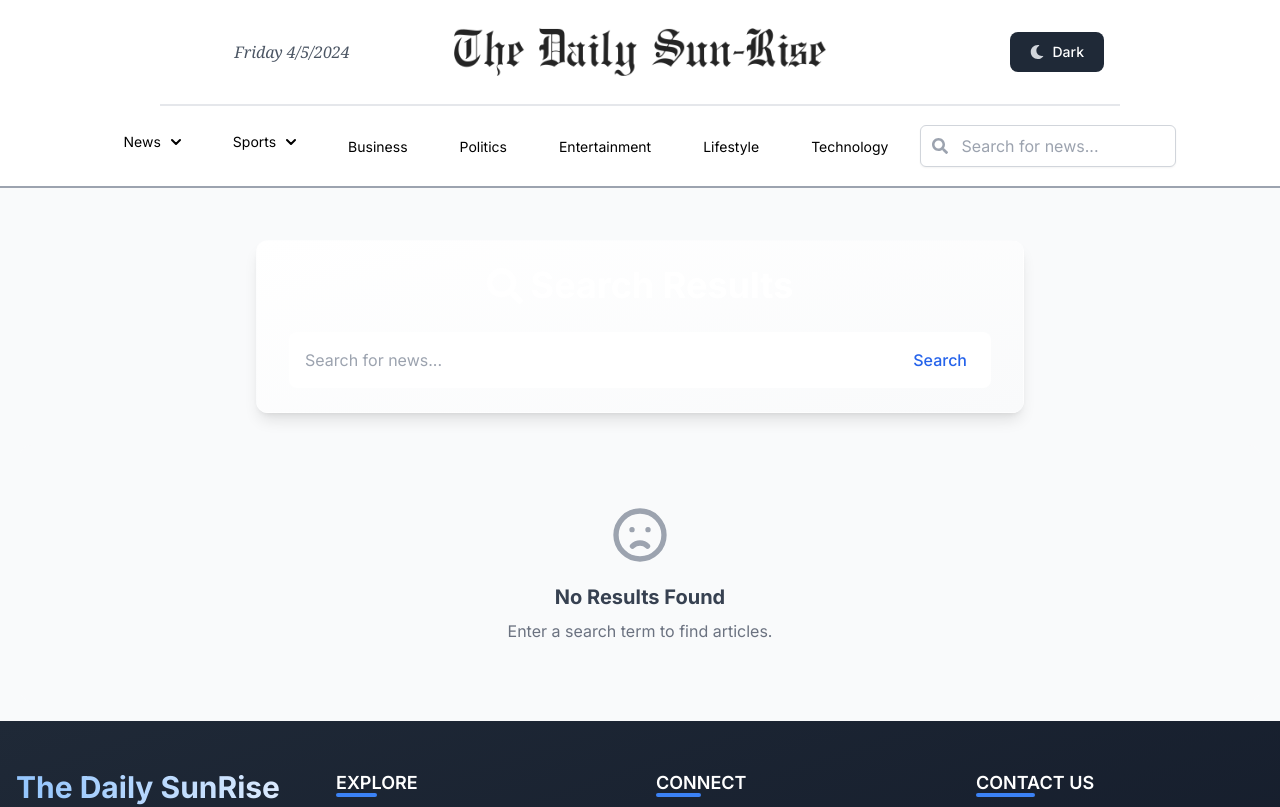
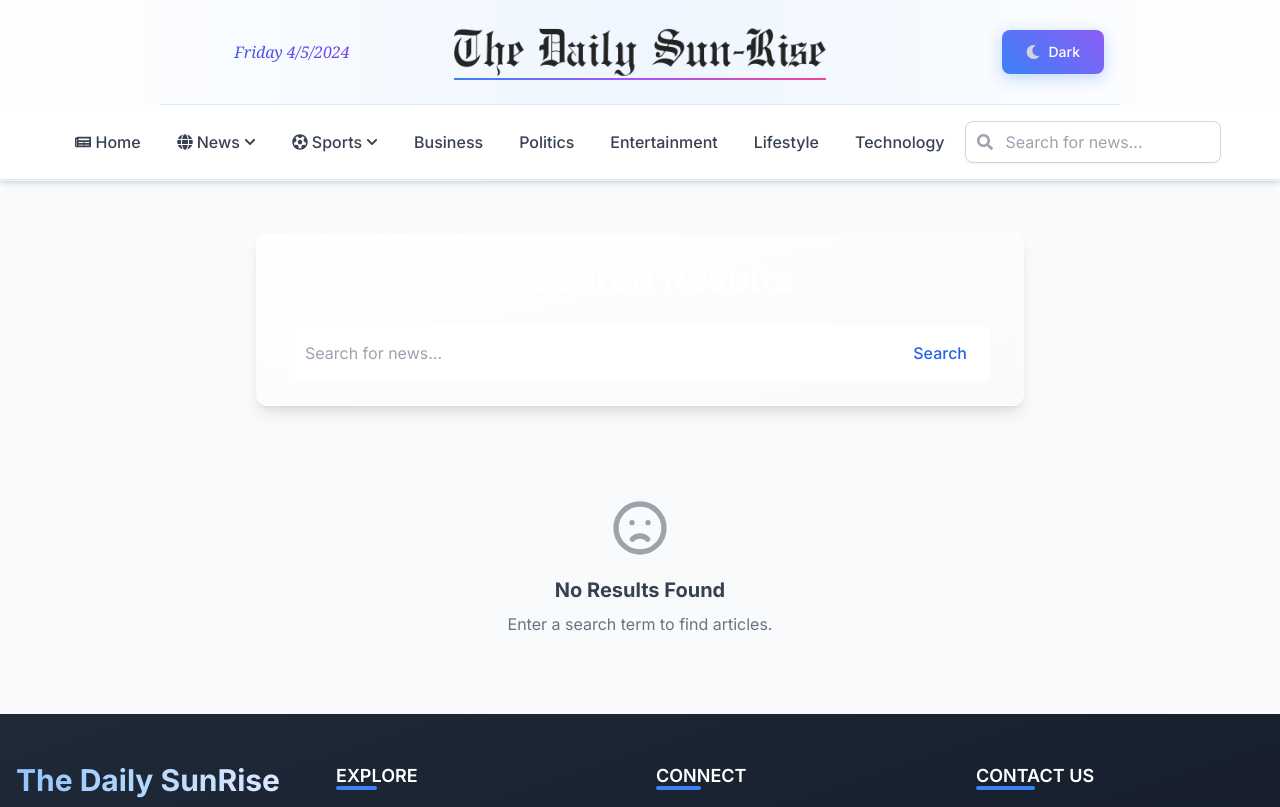
Before and after one commit to Sani1189/the-daily-sunrise, a Next.js app: page /search in a window 1280 px wide. Shown: the top 807 px of the page. Built offline with nearby package versions, Linux system fonts and the light colour scheme.

Commit message:
enhance navbar

```diff
--- a/app/[components]/Navbar.js
+++ b/app/[components]/Navbar.js
@@ -1,7 +1,8 @@
 "use client"
 import { useState, useEffect, useRef } from "react"
 import Link from "next/link"
-import { FaSearch, FaTimes, FaMoon, FaSun } from "react-icons/fa"
+import { FaSearch, FaTimes, FaMoon, FaSun, FaNewspaper, FaFutbol, FaGlobe, FaChevronDown } from "react-icons/fa"
+import { motion, AnimatePresence } from "framer-motion"
 
 export default function Navbar() {
   const [NewsDropdown, setNewsDropdown] = useState(false)
@@ -11,7 +12,8 @@ export default function Navbar() {
   const [searchResults, setSearchResults] = useState([])
   const [darkMode, setDarkMode] = useState(false)
   const [isScrolled, setIsScrolled] = useState(false)
-  const [searchRef] = useState(useRef(null))
+  const searchRef = useRef(null)
+  const [activeLink, setActiveLink] = useState("")
 
   useEffect(() => {
     function closeDropdown(e) {
@@ -31,6 +33,11 @@ export default function Navbar() {
         setIsScrolled(false)
       }
     }
+
+    // Set active link based on current path
+    const path = window.location.pathname
+    const category = path.split("/")[1]
+    setActiveLink(category || "home")
 
     document.addEventListener("click", closeDropdown)
     window.addEventListener("scroll", handleScroll)
@@ -67,8 +74,9 @@ export default function Navbar() {
     setIsMenuOpen(false)
   }
 
-  const handleMenuItemClick = () => {
+  const handleMenuItemClick = (category) => {
     setIsMenuOpen(false)
+    setActiveLink(category)
   }
 
   const toggleDarkMode = () => {
@@ -76,122 +84,222 @@ export default function Navbar() {
     // In a real implementation, you would apply dark mode to the document here
   }
 
+  const navbarVariants = {
+    hidden: { opacity: 0, y: -20 },
+    visible: {
+      opacity: 1,
+      y: 0,
+      transition: {
+        type: "spring",
+        stiffness: 100,
+        duration: 0.5,
+      },
+    },
+  }
+
+  const dropdownVariants = {
+    hidden: { opacity: 0, y: -10, scale: 0.95 },
+    visible: {
+      opacity: 1,
+      y: 0,
+      scale: 1,
+      transition: {
+        type: "spring",
+        stiffness: 300,
+        damping: 20,
+      },
+    },
+    exit: {
+      opacity: 0,
+      y: -10,
+      scale: 0.95,
+      transition: {
+        duration: 0.2,
+      },
+    },
+  }
+
+  const mobileMenuVariants = {
+    hidden: { opacity: 0, height: 0 },
+    visible: {
+      opacity: 1,
+      height: "auto",
+      transition: {
+        duration: 0.3,
+        staggerChildren: 0.05,
+        when: "beforeChildren",
+      },
+    },
+    exit: {
+      opacity: 0,
+      height: 0,
+      transition: {
+        duration: 0.3,
+        when: "afterChildren",
+      },
+    },
+  }
+
+  const mobileItemVariants = {
+    hidden: { opacity: 0, x: -20 },
+    visible: {
+      opacity: 1,
+      x: 0,
+      transition: {
+        type: "spring",
+        stiffness: 300,
+        damping: 20,
+      },
+    },
+    exit: {
+      opacity: 0,
+      x: -20,
+      transition: {
+        duration: 0.2,
+      },
+    },
+  }
+
   return (
-    <nav className={`flex flex-col sticky top-0 z-50 transition-all duration-300 ${isScrolled ? "shadow-md" : ""}`}>
-      <div className="bg-white">
-        <div className="w-full md:w-9/12 flex justify-between border-b-2 border-gray-200 items-center m-auto p-2 sm:p-4">
+    <motion.nav
+      className={`flex flex-col sticky top-0 z-50 transition-all duration-300 fancy-navbar ${isScrolled ? "shadow-lg" : ""}`}
+      initial="hidden"
+      animate="visible"
+      variants={navbarVariants}
+    >
+      <div className="bg-gradient-to-r from-white via-blue-50 to-white">
+        <div className="w-full md:w-11/12 lg:w-9/12 flex justify-between border-b border-blue-100 items-center m-auto p-2 sm:p-4">
           {/* Date Section: Hidden on mobile */}
           <div className="text-center basis-1/4 hidden md:block">
-            <p className="text-gray-600 font-serif italic">
+            <p className="text-gray-600 font-serif italic bg-gradient-to-r from-blue-600 to-purple-600 bg-clip-text text-transparent">
               {new Date().toLocaleDateString("default", { weekday: "long" })} {new Date().toLocaleDateString()}{" "}
             </p>
           </div>
 
           <Link href="/" className="text-center p-3 transform transition-transform duration-300 hover:scale-105">
+            <div className="relative">
               <img src="/images/logo.png" alt="The Daily SunRise" className="h-auto sm:h-12 cursor-pointer" />
+              <div className="absolute -bottom-1 left-0 w-full h-0.5 bg-gradient-to-r from-blue-500 via-purple-500 to-pink-500"></div>
+            </div>
           </Link>
 
           {/* Dark Button: Hidden on mobile */}
           <div className="text-center basis-1/4 hidden md:flex justify-end">
-            <button
+            <motion.button
               type="button"
               onClick={toggleDarkMode}
-              className="flex items-center gap-2 text-white bg-gray-800 hover:bg-gray-900 focus:outline-none focus:ring-2 focus:ring-blue-500 font-medium rounded-lg text-sm px-5 py-2.5 transition-all duration-300 transform hover:scale-105"
+              className="flex items-center gap-2 text-white rounded-lg text-sm px-5 py-2.5 transition-all duration-300 transform hover:scale-105 fancy-button"
+              whileHover={{ scale: 1.05 }}
+              whileTap={{ scale: 0.95 }}
             >
               {darkMode ? <FaSun className="text-yellow-300" /> : <FaMoon className="text-gray-300" />}
               {darkMode ? "Light" : "Dark"}
-            </button>
+            </motion.button>
           </div>
         </div>
       </div>
       <div
-        className={`hidden md:flex space-x-1 justify-center items-center border-b-2 border-gray-400 bg-white p-2 sm:p-4 ${isScrolled ? "py-2" : "py-4"} transition-all duration-300`}
+        className={`hidden md:flex space-x-1 justify-center items-center border-b border-blue-100 bg-white p-2 sm:p-4 ${isScrolled ? "py-2" : "py-4"} transition-all duration-300`}
       >
+        {/* Home Link */}
+        <Link href="/" legacyBehavior>
+          <a
+            className={`fancy-navbar-item ${activeLink === "home" ? "bg-blue-50 text-blue-700" : "text-gray-700"}`}
+            onClick={() => handleMenuItemClick("home")}
+          >
+            <span className="flex items-center">
+              <FaNewspaper className="mr-1" /> Home
+            </span>
+          </a>
+        </Link>
+
         {/* News Dropdown */}
         <div className="relative dropdown-container" onMouseLeave={() => setNewsDropdown(false)}>
           <button
             type="button"
-            className="text-black flex justify-between items-center focus:outline-none text-sm px-5 py-2.5 me-2 mb-2 hover:bg-blue-50 rounded-md transition-colors duration-300"
+            className={`fancy-navbar-item flex justify-between items-center ${activeLink === "bangladesh" || activeLink === "international" ? "bg-blue-50 text-blue-700" : "text-gray-700"}`}
             onMouseEnter={() => setNewsDropdown(true)}
           >
-            News
-            <svg className="w-2.5 h-2.5 ms-2.5" aria-hidden="true" fill="none" viewBox="0 0 10 6">
-              <path
-                stroke="currentColor"
-                strokeLinecap="round"
-                strokeLinejoin="round"
-                strokeWidth="2"
-                d="m1 1 4 4 4-4"
-              />
-            </svg>
+            <span className="flex items-center">
+              <FaGlobe className="mr-1" /> News <FaChevronDown className="ml-1 text-xs" />
+            </span>
           </button>
+          <AnimatePresence>
             {NewsDropdown && (
-            <div className="absolute top-12 left-0 bg-white shadow-lg p-2 rounded-md border border-gray-100 min-w-40 z-10 fade-in">
+              <motion.div
+                className="fancy-dropdown min-w-40 p-2"
+                initial="hidden"
+                animate="visible"
+                exit="exit"
+                variants={dropdownVariants}
+              >
                 <Link href="/bangladesh" legacyBehavior>
                   <a
-                  className="block py-2 px-4 text-black hover:bg-blue-50 hover:text-blue-600 rounded-md transition-colors duration-200"
-                  onClick={handleMenuItemClick}
+                    className="block py-2 px-4 text-gray-700 hover:bg-blue-50 hover:text-blue-600 rounded-md transition-colors duration-200"
+                    onClick={() => handleMenuItemClick("bangladesh")}
                   >
                     Bangladesh
                   </a>
                 </Link>
                 <Link href="/international" legacyBehavior>
                   <a
-                  className="block py-2 px-4 text-black hover:bg-blue-50 hover:text-blue-600 rounded-md transition-colors duration-200"
-                  onClick={handleMenuItemClick}
+                    className="block py-2 px-4 text-gray-700 hover:bg-blue-50 hover:text-blue-600 rounded-md transition-colors duration-200"
+                    onClick={() => handleMenuItemClick("international")}
                   >
                     International
                   </a>
                 </Link>
-            </div>
+              </motion.div>
             )}
+          </AnimatePresence>
         </div>
         {/* Sports Dropdown */}
         <div className="relative dropdown-container" onMouseLeave={() => setSportsDropdown(false)}>
           <button
             type="button"
-            className="flex justify-between items-center text-black focus:outline-none text-sm px-5 py-2.5 me-2 mb-2 hover:bg-blue-50 rounded-md transition-colors duration-300"
+            className={`fancy-navbar-item flex justify-between items-center ${activeLink === "cricket" || activeLink === "football" ? "bg-blue-50 text-blue-700" : "text-gray-700"}`}
             onMouseEnter={() => setSportsDropdown(true)}
           >
-            Sports
-            <svg className="w-2.5 h-2.5 ms-2.5" aria-hidden="true" fill="none" viewBox="0 0 10 6">
-              <path
-                stroke="currentColor"
-                strokeLinecap="round"
-                strokeLinejoin="round"
-                strokeWidth="2"
-                d="m1 1 4 4 4-4"
-              />
-            </svg>
+            <span className="flex items-center">
+              <FaFutbol className="mr-1" /> Sports <FaChevronDown className="ml-1 text-xs" />
+            </span>
           </button>
+          <AnimatePresence>
             {SportsDropdown && (
-            <div className="absolute top-12 left-0 bg-white shadow-lg p-2 rounded-md border border-gray-100 min-w-40 z-10 fade-in">
+              <motion.div
+                className="fancy-dropdown min-w-40 p-2"
+                initial="hidden"
+                animate="visible"
+                exit="exit"
+                variants={dropdownVariants}
+              >
                 <Link href="/cricket" legacyBehavior>
                   <a
-                  className="block py-2 px-4 text-black hover:bg-blue-50 hover:text-blue-600 rounded-md transition-colors duration-200"
-                  onClick={handleMenuItemClick}
+                    className="block py-2 px-4 text-gray-700 hover:bg-blue-50 hover:text-blue-600 rounded-md transition-colors duration-200"
+                    onClick={() => handleMenuItemClick("cricket")}
                   >
                     Cricket
                   </a>
                 </Link>
                 <Link href="/football" legacyBehavior>
                   <a
-                  className="block py-2 px-4 text-black hover:bg-blue-50 hover:text-blue-600 rounded-md transition-colors duration-200"
-                  onClick={handleMenuItemClick}
+                    className="block py-2 px-4 text-gray-700 hover:bg-blue-50 hover:text-blue-600 rounded-md transition-colors duration-200"
+                    onClick={() => handleMenuItemClick("football")}
                   >
                     Football
                   </a>
                 </Link>
-            </div>
+              </motion.div>
             )}
+          </AnimatePresence>
         </div>
         {/* Other Links */}
         {["business", "politics", "entertainment", "lifestyle", "technology"].map((category) => (
           <div className="text-center" key={category}>
             <Link href={`/${category}`} legacyBehavior>
               <a
-                className="text-black focus:outline-none text-sm px-5 py-2.5 me-2 mb-2 hover:bg-blue-50 hover:text-blue-600 rounded-md transition-colors duration-300"
-                onClick={handleMenuItemClick}
+                className={`fancy-navbar-item ${activeLink === category ? "bg-blue-50 text-blue-700" : "text-gray-700"}`}
+                onClick={() => handleMenuItemClick(category)}
               >
                 {category.charAt(0).toUpperCase() + category.slice(1)}
               </a>
@@ -203,7 +311,7 @@ export default function Navbar() {
           <div className="relative">
             <input
               type="text"
-              className="pl-10 pr-4 py-2 text-black w-64 border border-gray-300 rounded-md shadow-sm focus:outline-none focus:ring-2 focus:ring-blue-500 transition-all duration-300"
+              className="pl-10 pr-4 py-2 text-gray-700 w-64 border border-gray-300 rounded-lg shadow-sm focus:outline-none focus:ring-2 focus:ring-blue-500 transition-all duration-300 bg-white/80 backdrop-blur-sm"
               placeholder="Search for news..."
               value={searchQuery}
               onChange={(e) => setSearchQuery(e.target.value)}
@@ -219,8 +327,15 @@ export default function Navbar() {
               </button>
             )}
           </div>
+          <AnimatePresence>
             {searchResults.length > 0 && (
-            <div className="absolute bg-white border border-gray-300 shadow-lg mt-2 w-64 rounded-md z-10 fade-in">
+              <motion.div
+                className="absolute bg-white/95 backdrop-blur-sm border border-gray-200 shadow-xl mt-2 w-64 rounded-xl z-10 overflow-hidden"
+                initial={{ opacity: 0, y: -10 }}
+                animate={{ opacity: 1, y: 0 }}
+                exit={{ opacity: 0, y: -10 }}
+                transition={{ duration: 0.2 }}
+              >
                 {searchResults.slice(0, 3).map((result) => (
                   <Link
                     key={result._id}
@@ -231,34 +346,47 @@ export default function Navbar() {
                     legacyBehavior
                   >
                     <a
-                    className="flex items-center py-3 px-4 hover:bg-blue-50 text-gray-700 transition-colors duration-200"
+                      className="flex items-center py-3 px-4 hover:bg-blue-50 text-gray-700 transition-colors duration-200 border-b border-gray-100 last:border-0"
                       onClick={handleResultClick}
                     >
                       <img
                         src={result.image_url || "/placeholder.svg"}
                         alt={result.title}
-                      className="w-12 h-12 object-cover rounded-md mr-3"
+                        className="w-12 h-12 object-cover rounded-md mr-3 shadow-sm"
                       />
-                    <span className="font-semibold line-clamp-2">{result.title}</span>
+                      <span className="font-medium line-clamp-2 text-sm">{result.title}</span>
                     </a>
                   </Link>
                 ))}
+                <div className="p-2 bg-blue-50">
+                  <Link href={`/search?q=${searchQuery}`} legacyBehavior>
+                    <a className="block text-center text-blue-600 text-sm font-medium hover:underline">
+                      View all results
+                    </a>
+                  </Link>
                 </div>
+              </motion.div>
             )}
+          </AnimatePresence>
         </div>
       </div>
       {/* Hamburger Menu for Mobile */}
-      <div className="md:hidden flex justify-between items-center bg-white px-4 py-3 border-b border-gray-200">
+      <div className="md:hidden flex justify-between items-center bg-white px-4 py-3 border-b border-blue-100">
         <Link href="/" className="flex items-center">
           <img src="/images/logo.png" alt="The Daily SunRise" className="h-8" />
         </Link>
         <div className="flex items-center gap-2">
-          <button onClick={toggleDarkMode} className="p-2 rounded-full bg-gray-100 text-gray-700">
+          <motion.button
+            onClick={toggleDarkMode}
+            className="p-2 rounded-full bg-gray-100 text-gray-700"
+            whileTap={{ scale: 0.9 }}
+          >
             {darkMode ? <FaSun className="text-yellow-500" /> : <FaMoon />}
-          </button>
-          <button
+          </motion.button>
+          <motion.button
             onClick={() => setIsMenuOpen(!isMenuOpen)}
-            className="p-2 rounded-full bg-gray-100 text-gray-700 focus:outline-none focus:ring-2 focus:ring-blue-500"
+            className="p-2 rounded-full bg-blue-100 text-blue-700 focus:outline-none focus:ring-2 focus:ring-blue-500"
+            whileTap={{ scale: 0.9 }}
           >
             <svg className="w-6 h-6" fill="none" viewBox="0 0 24 24" stroke="currentColor">
               {isMenuOpen ? (
@@ -267,28 +395,41 @@ export default function Navbar() {
                 <path strokeLinecap="round" strokeLinejoin="round" strokeWidth={2} d="M4 6h16M4 12h16m-7 6h7" />
               )}
             </svg>
-          </button>
+          </motion.button>
         </div>
       </div>
+      <AnimatePresence>
         {isMenuOpen && (
-        <div className="md:hidden flex flex-col bg-white p-4 space-y-2 border-t border-gray-300 shadow-lg slide-up">
+          <motion.div
+            className="md:hidden flex flex-col bg-white p-4 space-y-2 border-t border-blue-100 shadow-lg"
+            initial="hidden"
+            animate="visible"
+            exit="exit"
+            variants={mobileMenuVariants}
+          >
             <div className="grid grid-cols-2 gap-2">
               {["business", "politics", "entertainment", "sports", "lifestyle", "technology"].map((category) => (
-              <Link href={`/${category}`} key={category} legacyBehavior>
+                <motion.div key={category} variants={mobileItemVariants}>
+                  <Link href={`/${category}`} legacyBehavior>
                     <a
-                  className="text-black focus:outline-none text-sm px-4 py-3 mb-1 bg-gray-50 hover:bg-blue-50 hover:text-blue-600 rounded-md transition-colors duration-200 text-center"
-                  onClick={handleMenuItemClick}
+                      className={`flex justify-center items-center text-sm px-4 py-3 mb-1 rounded-lg transition-colors duration-200 text-center ${
+                        activeLink === category
+                          ? "bg-blue-100 text-blue-700 font-medium"
+                          : "bg-gray-50 hover:bg-blue-50 hover:text-blue-600"
+                      }`}
+                      onClick={() => handleMenuItemClick(category)}
                     >
                       {category.charAt(0).toUpperCase() + category.slice(1)}
                     </a>
                   </Link>
+                </motion.div>
               ))}
             </div>
-          <div className="pt-2">
+            <motion.div className="pt-2" variants={mobileItemVariants}>
               <div className="relative">
                 <input
                   type="text"
-                className="pl-10 pr-8 py-3 text-black w-full border border-gray-300 rounded-lg shadow-sm focus:outline-none focus:ring-2 focus:ring-blue-500"
+                  className="pl-10 pr-8 py-3 text-gray-700 w-full border border-gray-300 rounded-lg shadow-sm focus:outline-none focus:ring-2 focus:ring-blue-500 bg-white/90"
                   placeholder="Search for news..."
                   value={searchQuery}
                   onChange={(e) => setSearchQuery(e.target.value)}
@@ -304,8 +445,14 @@ export default function Navbar() {
                   </button>
                 )}
               </div>
+              <AnimatePresence>
                 {searchResults.length > 0 && (
-              <div className="bg-white border border-gray-300 shadow-lg mt-2 w-full rounded-md z-10">
+                  <motion.div
+                    className="bg-white border border-gray-200 shadow-lg mt-2 w-full rounded-lg z-10 overflow-hidden"
+                    initial={{ opacity: 0, y: -10 }}
+                    animate={{ opacity: 1, y: 0 }}
+                    exit={{ opacity: 0, y: -10 }}
+                  >
                     {searchResults.slice(0, 3).map((result) => (
                       <Link
                         key={result._id}
@@ -324,15 +471,22 @@ export default function Navbar() {
                             alt={result.title}
                             className="w-12 h-12 object-cover rounded-md mr-3"
                           />
-                      <span className="font-semibold line-clamp-2">{result.title}</span>
+                          <span className="font-medium line-clamp-2">{result.title}</span>
                         </a>
                       </Link>
                     ))}
+                    <div className="p-2 bg-blue-50">
+                      <Link href={`/search?q=${searchQuery}`} legacyBehavior>
+                        <a className="block text-center text-blue-600 text-sm font-medium">View all results</a>
+                      </Link>
                     </div>
+                  </motion.div>
                 )}
-          </div>
-        </div>
+              </AnimatePresence>
+            </motion.div>
+          </motion.div>
         )}
-    </nav>
+      </AnimatePresence>
+    </motion.nav>
   )
 }
```
Lines whose indentation alone changed are shown as unchanged.
